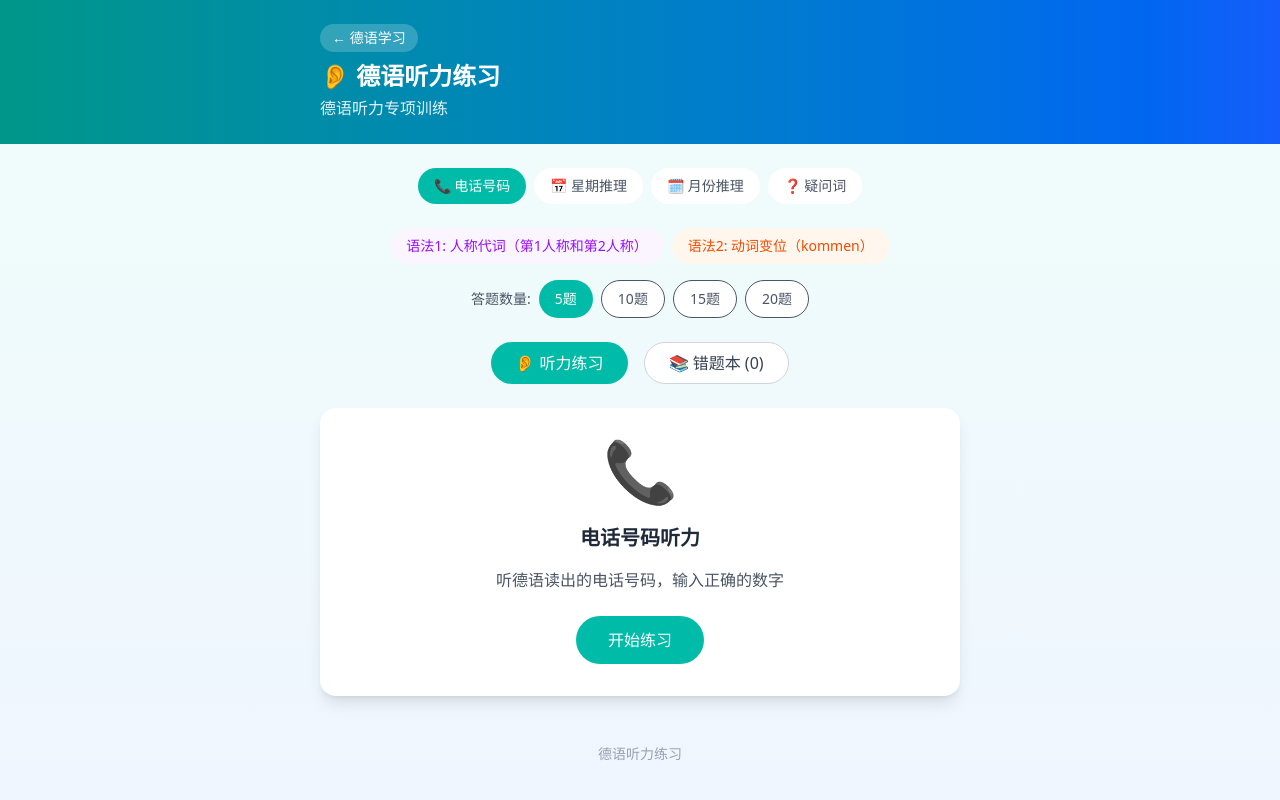
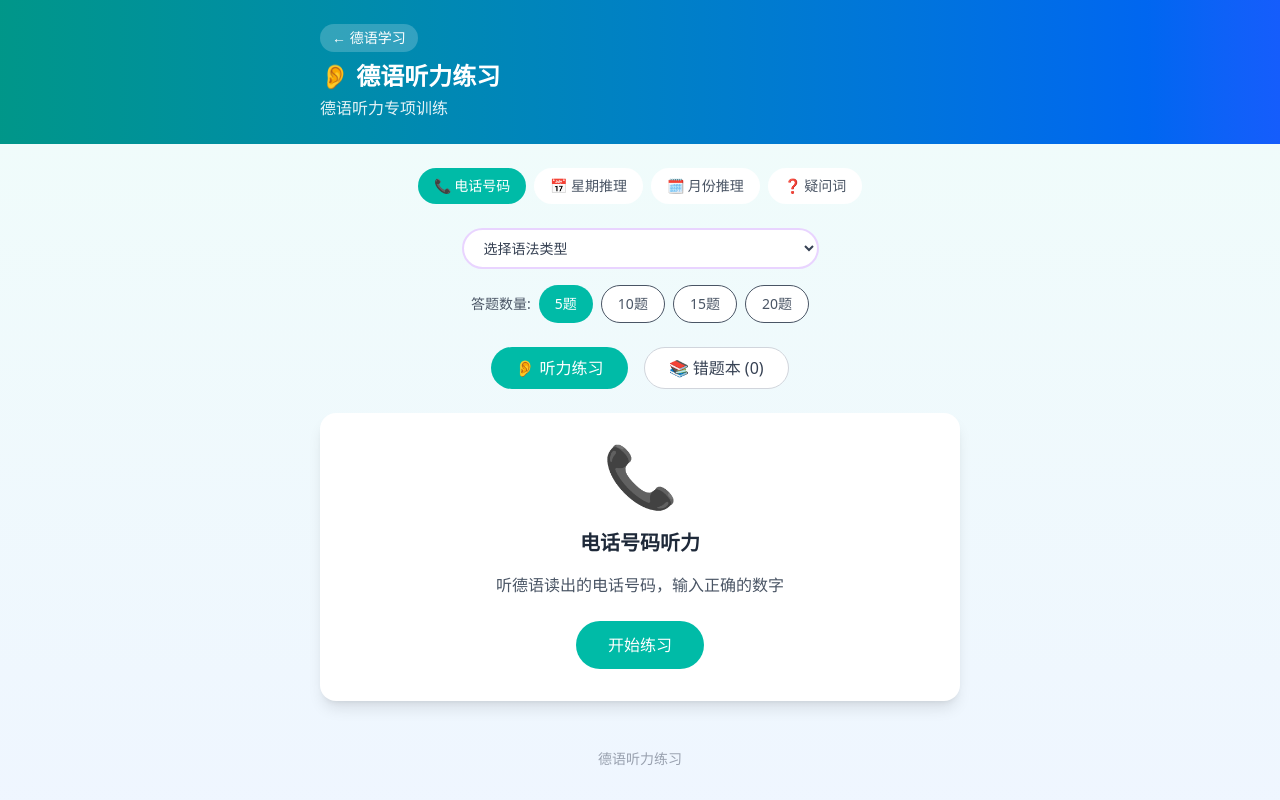
Before and after one commit to baihongjian/BENZ, a Next.js app: page /02-edu/001-language/listenning in a window 1280 px wide. Built offline with nearby package versions, Linux system fonts and the light colour scheme.

Commit message:
已将两个页面的文本更新为：
  - 听力页面：语法2: 动词变位（kommen）第1人称和第2人称
  - 拼写测试页面：语法2: 动词变位（kommen）第1人称和第2人称

  选择题页面已经有正确的文本 语法2: 动词变位（第1人称和第2人称）。

```diff
--- a/app/02-edu/001-language/listenning/page.tsx
+++ b/app/02-edu/001-language/listenning/page.tsx
@@ -601,23 +601,16 @@ export default function ListenningPage() {
         </div>
 
         {/* 语法分类 */}
-        <div className="flex justify-center gap-2 mb-4 flex-wrap">
-          <button
-            onClick={() => { setQuizType("pronoun"); setQuizStarted(false); }}
-            className={`px-4 py-2 rounded-full text-sm font-medium transition ${
-              quizType === "pronoun" ? "bg-purple-500 text-white" : "bg-purple-50 text-purple-600"
-            }`}
+        <div className="flex justify-center mb-4">
+          <select
+            value={quizType === "phoneNumber" || quizType === "weekday" || quizType === "month" || quizType === "questionWord" ? "" : quizType}
+            onChange={(e) => { setQuizType(e.target.value as "pronoun" | "verb"); setQuizStarted(false); }}
+            className="px-4 py-2 rounded-full text-sm font-medium border-2 border-purple-200 bg-white text-gray-700 focus:outline-none focus:border-purple-400"
           >
-            语法1: 人称代词（第1人称和第2人称）
-          </button>
-          <button
-            onClick={() => { setQuizType("verb"); setQuizStarted(false); }}
-            className={`px-4 py-2 rounded-full text-sm font-medium transition ${
-              quizType === "verb" ? "bg-orange-500 text-white" : "bg-orange-50 text-orange-600"
-            }`}
-          >
-            语法2: 动词变位（kommen）
-          </button>
+            <option value="">选择语法类型</option>
+            <option value="pronoun">语法1: 人称代词（第1人称和第2人称）</option>
+            <option value="verb">语法2: 动词变位（kommen）第1人称和第2人称</option>
+          </select>
         </div>
 
         {/* 答题数量选择 */}
```
